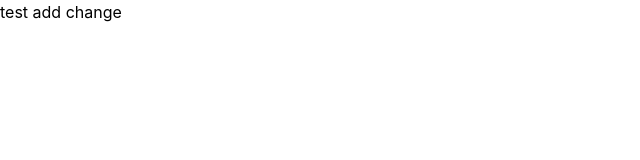
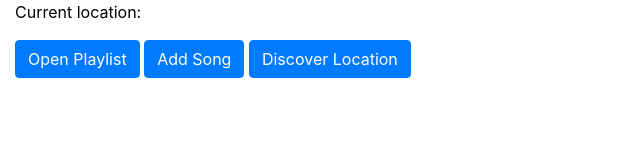
Before and after one commit to KYinXu/CityPlaylistGenerator, a plain HTML site: page index.html in a window 1280 px wide. Shown: the whole page, without its empty margins (0-640 px from the left). Drawn offline with nearby package versions, Linux system fonts and the light colour scheme.

Commit message:
add index.js file

```diff
--- a/index.html
+++ b/index.html
@@ -2,10 +2,18 @@
     <head>
         <link rel="stylesheet" href="https://cdn.jsdelivr.net/npm/bootstrap@4.3.1/dist/css/bootstrap.min.css" integrity="sha384-ggOyR0iXCbMQv3Xipma34MD+dH/1fQ784/j6cY/iJTQUOhcWr7x9JvoRxT2MZw1T" crossorigin="anonymous">
         <link rel="stylesheet" href="styles.css">
+        <script src="maps-api-call.js"></script>
+        <script src="index.js"></script>
     </head>
 
     <body>
-        <p> test add change </p>
+        <div class="container-fluid">
+            <p> Current location: </p>
+            <a class="btn btn-primary" type = "button" href="#">Open Playlist</a>
+            <a class="btn btn-primary" type = "button" href="#">Add Song</a>
+            <a class="btn btn-primary" type = "button" href="#">Discover Location</a>
+        </div>
 
+        <script src="https://cdn.jsdelivr.net/npm/bootstrap@5.0.2/dist/js/bootstrap.bundle.min.js" integrity="sha384-MrcW6ZMFYlzcLA8Nl+NtUVF0sA7MsXsP1UyJoMp4YLEuNSfAP+JcXn/tWtIaxVXM" crossorigin="anonymous"></script>
     </body>
 </html>
--- /dev/null
+++ b/index.js
@@ -0,0 +1,3 @@
+function testFunction(){
+
+}
```
